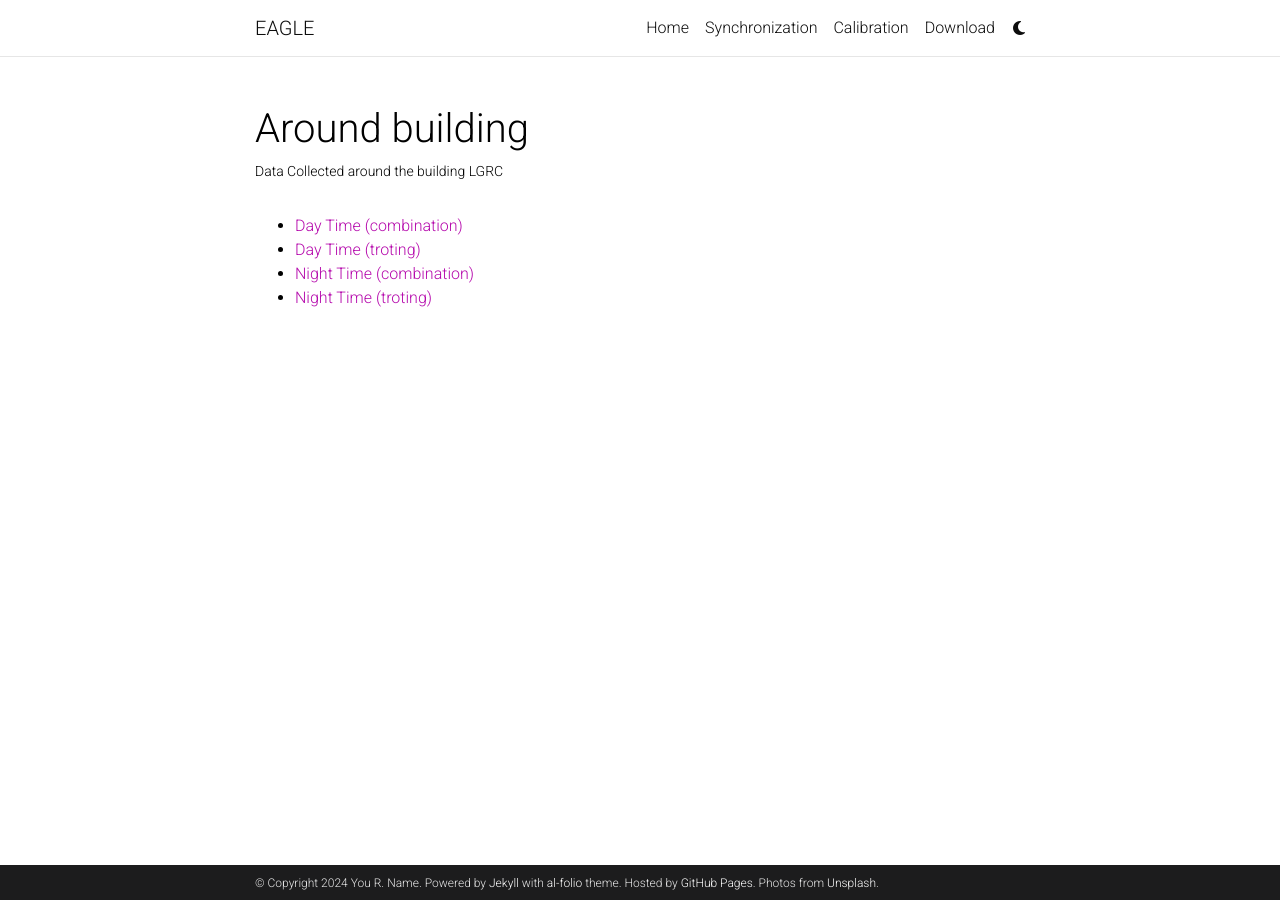
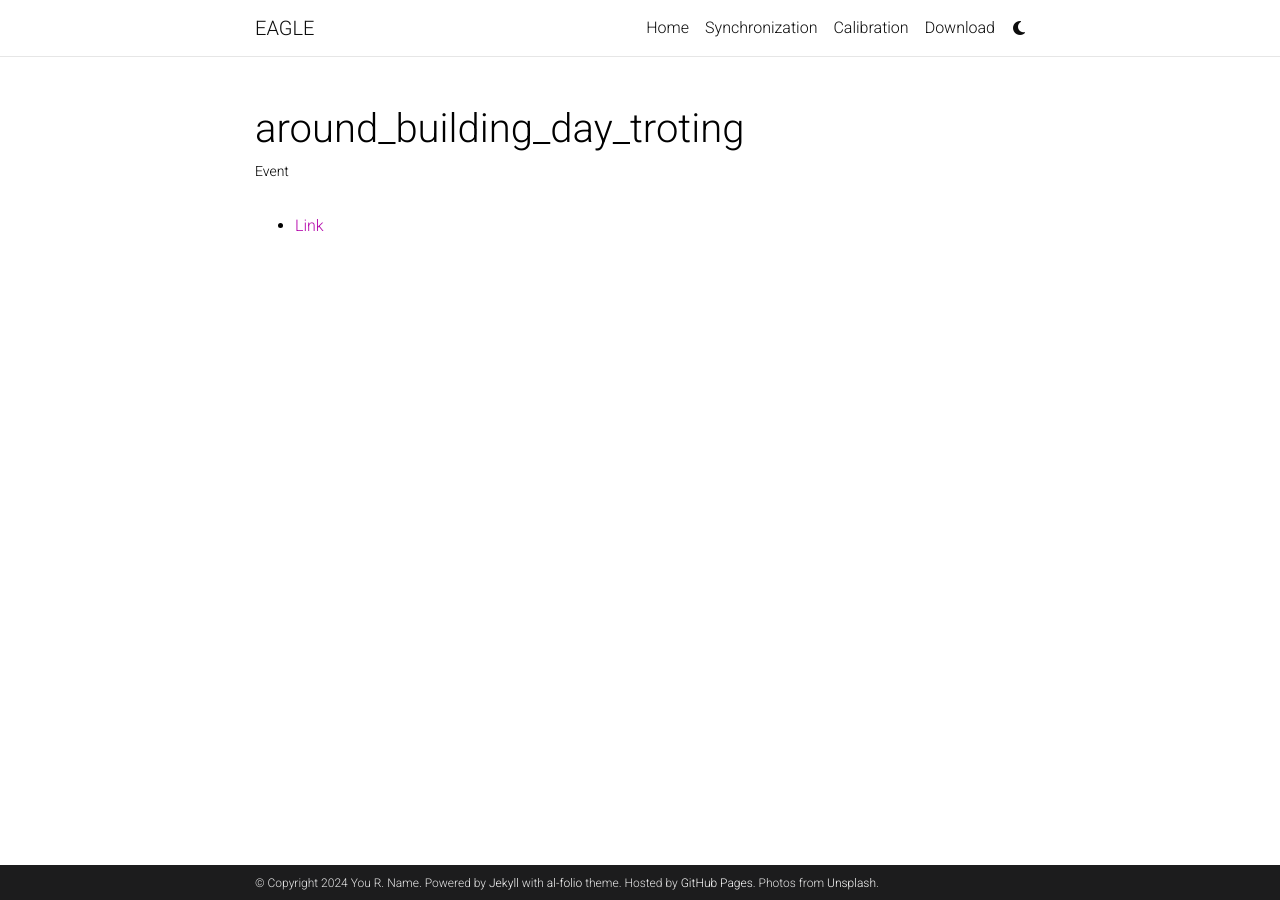
Before and after one commit to DARoSLab/cear, a Jekyll site: the page built from _projects/1_project.md, in a window 1280 px wide. Built offline with Jekyll 4.4.1, drawn with Linux system fonts in a browser that asks for light colours; comment, search, counter and statistics services are not loaded; a style sheet for code colours, icons or effects is not loaded.

Commit message:
Update 1_project.md

```diff
--- a/_projects/1_project.md
+++ b/_projects/1_project.md
@@ -1,17 +1,14 @@
 ---
 layout: page
-title: Around building
-description: Data Collected around the building LGRC
+title: around_building_day_troting
+description: Event
 img: assets/img/publication_preview/brownian-motion.gif
 importance: 1
-category: dataset1
+category: around_building_day
 ---
 
 
 
 
 
-- [Day Time (combination)](https://drive.google.com/file/d/1yjjTl8oHpjtKL4hNG5-Ek48OJ-iM9Ujo/view?usp=drive_link)
-- [Day Time (troting)](https://drive.google.com/file/d/11sB9Ys5QFfTdsnNEa3IAMFHfh0vR3-F7/view?usp=drive_link)
-- [Night Time (combination)](https://drive.google.com/file/d/1K_BL7JsL2y410m6uPdCvZsK1cucE9tkL/view?usp=drive_link)
-- [Night Time (troting)](https://drive.google.com/file/d/1OZ3583AxQNDb0PKatjdroS0EA9v_qL84/view?usp=drive_link)
+- [Link](https://drive.google.com/file/d/11sB9Ys5QFfTdsnNEa3IAMFHfh0vR3-F7/view?usp=drive_link)
```
